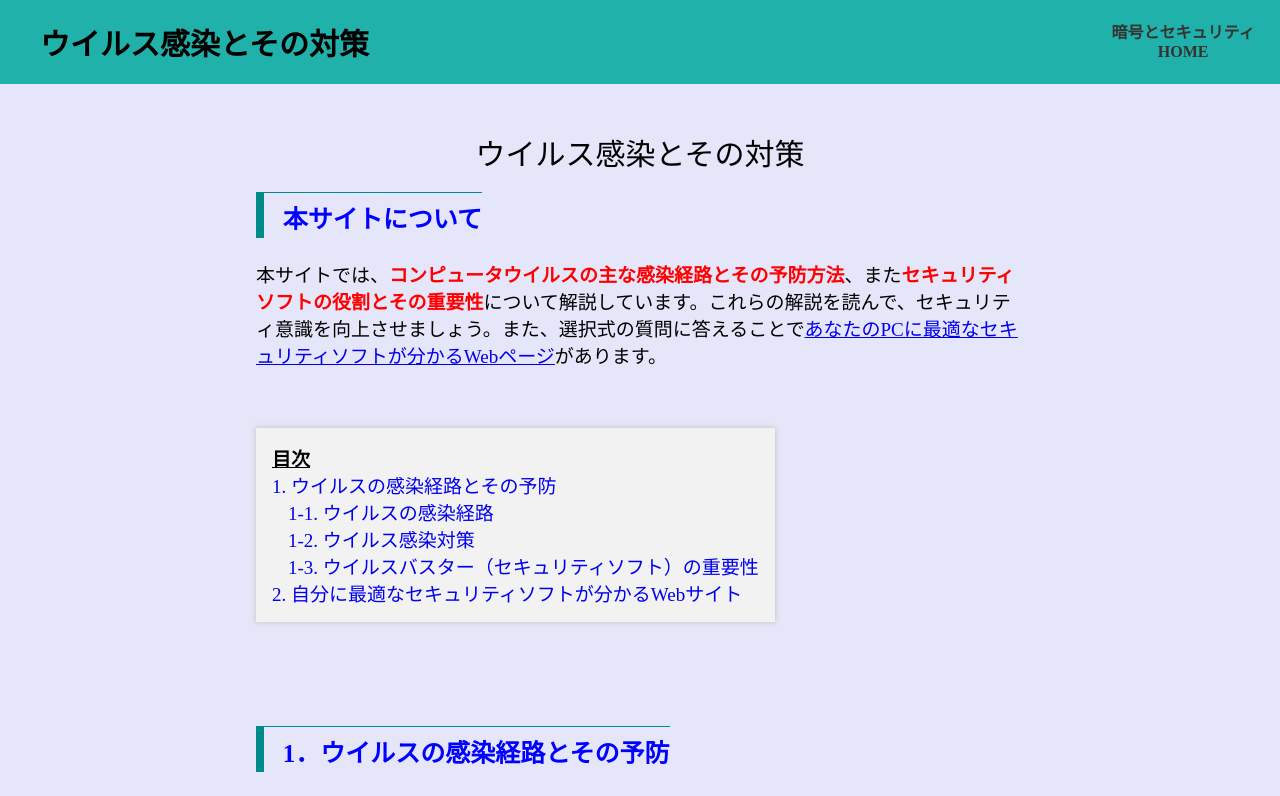
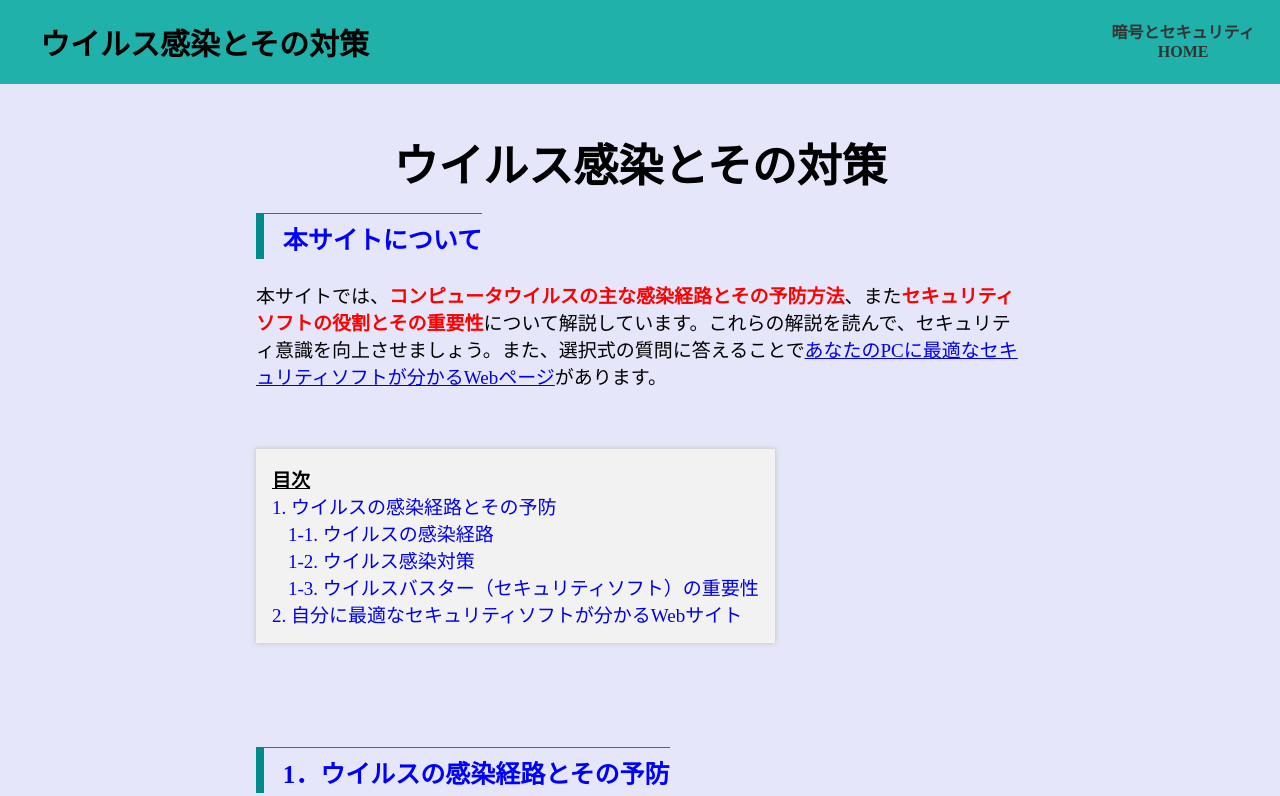
Before and after one commit to GanShishi/FUN2021_project19_Web-SecurityQuiz_Mainpage, a plain HTML site: page index.html in a window 1280 px wide. Shown: the top 796 px of the page. Drawn offline with Linux system fonts and the light colour scheme.

Commit message:
Update stylesheet_for_クイズ班メインページ.css

```diff
--- a/stylesheet_for_クイズ班メインページ.css
+++ b/stylesheet_for_クイズ班メインページ.css
@@ -70,7 +70,8 @@ header {
 .main-title {
   padding-top: 10px;
   text-align: center;
-  font-size: 30px;
+  font-size: 45px;
+  font-weight: bolder;
 }
 
 .main-description {
```
